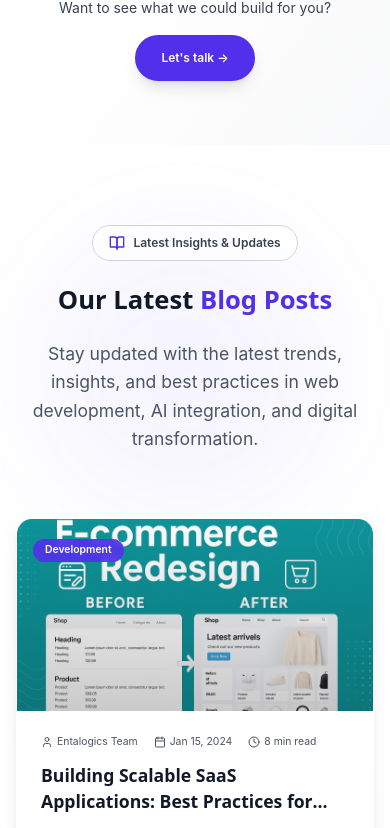
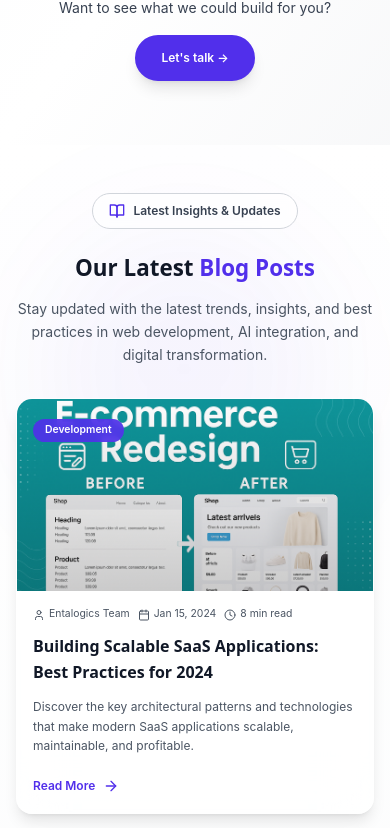
Before and after one commit to wiredbuilders/entalogics, a Next.js app: page / in a window 390 px wide. Shown: the part 10394-11222 px from the top of the page. Built offline with nearby package versions, Linux system fonts and the light colour scheme.

Commit message:
feat: Limit homepage blog section to 3 posts and improve mobile responsiveness

```diff
--- a/src/components/Blog.tsx
+++ b/src/components/Blog.tsx
@@ -29,9 +29,9 @@ const BlogCard = ({ post, index }: { post: BlogPost, index: number }) => {
       </div>
 
       {/* Content */}
-      <div className="p-6">
+      <div className="p-4 sm:p-6">
         {/* Meta info */}
-        <div className="flex items-center gap-4 text-xs text-gray-600 dark:text-gray-400 mb-3">
+        <div className="flex flex-wrap items-center gap-2 sm:gap-4 text-xs text-gray-600 dark:text-gray-400 mb-3">
           <div className="flex items-center gap-1">
             <User className="w-3 h-3" />
             <span>{post.author}</span>
@@ -47,7 +47,7 @@ const BlogCard = ({ post, index }: { post: BlogPost, index: number }) => {
         </div>
 
         {/* Title */}
-        <h3 className="text-xl font-bold text-gray-900 dark:text-white mb-3 line-clamp-2 group-hover:text-[#512feb] transition-colors duration-200">
+        <h3 className="text-lg sm:text-xl font-bold text-gray-900 dark:text-white mb-3 line-clamp-2 group-hover:text-[#512feb] transition-colors duration-200">
           {post.title}
         </h3>
 
@@ -71,7 +71,7 @@ const BlogCard = ({ post, index }: { post: BlogPost, index: number }) => {
 
 const Blog = () => {
   return (
-    <section id="blog" className="relative py-20 bg-gradient-to-b from-white to-gray-50 dark:from-[#0d0d0d] dark:to-black overflow-hidden">
+    <section id="blog" className="relative py-12 sm:py-16 lg:py-20 bg-gradient-to-b from-white to-gray-50 dark:from-[#0d0d0d] dark:to-black overflow-hidden">
       {/* Background decoration */}
       <div className="absolute inset-0 z-0">
         <div className="absolute top-20 left-10 w-72 h-72 bg-[#512feb]/5 rounded-full blur-3xl" />
@@ -80,7 +80,7 @@ const Blog = () => {
 
       <div className="relative z-10 max-w-7xl mx-auto px-4 sm:px-6 lg:px-8">
         {/* Section Header */}
-        <div className="text-center mb-16">
+        <div className="text-center mb-8 sm:mb-12 lg:mb-16">
           <motion.div
             initial={{ opacity: 0, y: 20 }}
             whileInView={{ opacity: 1, y: 0 }}
@@ -97,7 +97,7 @@ const Blog = () => {
             whileInView={{ opacity: 1, y: 0 }}
             transition={{ duration: 0.6, delay: 0.1 }}
             viewport={{ once: true }}
-            className="text-4xl md:text-5xl font-bold text-gray-900 dark:text-white mb-6"
+            className="text-3xl sm:text-4xl lg:text-5xl font-bold text-gray-900 dark:text-white mb-4 sm:mb-6"
           >
             Our Latest
             <span className="text-[#512feb]"> Blog Posts</span>
@@ -108,7 +108,7 @@ const Blog = () => {
             whileInView={{ opacity: 1, y: 0 }}
             transition={{ duration: 0.6, delay: 0.2 }}
             viewport={{ once: true }}
-            className="text-xl text-gray-600 dark:text-gray-300 max-w-3xl mx-auto leading-relaxed"
+            className="text-base sm:text-lg lg:text-xl text-gray-600 dark:text-gray-300 max-w-3xl mx-auto leading-relaxed"
           >
             Stay updated with the latest trends, insights, and best practices in web development,
             AI integration, and digital transformation.
@@ -116,8 +116,8 @@ const Blog = () => {
         </div>
 
         {/* Blog Grid */}
-        <div className="grid grid-cols-1 md:grid-cols-2 lg:grid-cols-3 gap-8 mb-12">
-          {blogPosts.map((post, index) => (
+        <div className="grid grid-cols-1 md:grid-cols-2 lg:grid-cols-3 gap-4 sm:gap-6 lg:gap-8 mb-12">
+          {blogPosts.slice(0, 3).map((post, index) => (
             <BlogCard key={post.id} post={post} index={index} />
           ))}
         </div>
```
